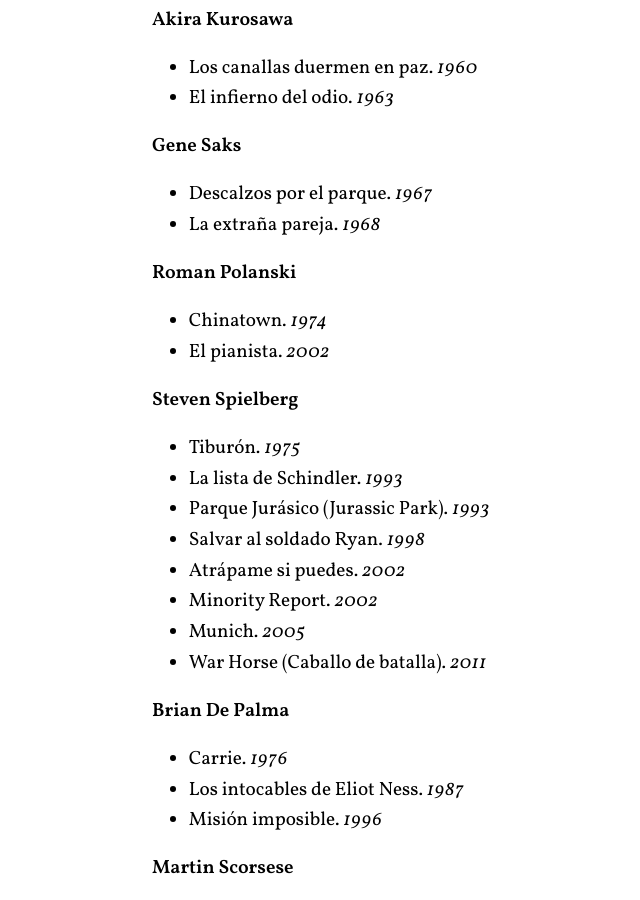
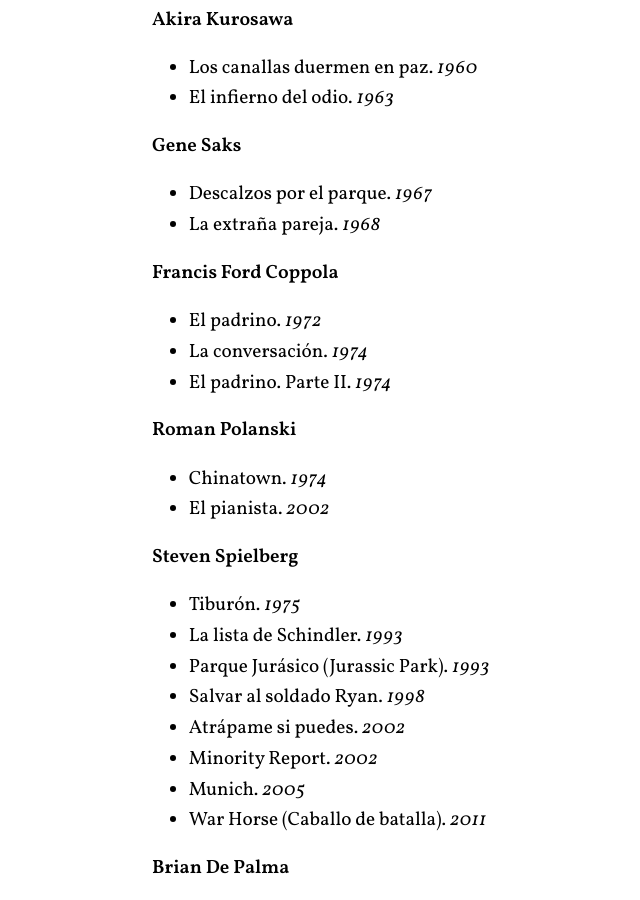
Before and after one commit to arturoherrero/arturoherrero.com, a Jekyll site: the page built from pages/directors.md, in a window 1280 px wide and 900 px high, scrolled down 3091 px. Shown: the whole window, without its empty margins (128-768 px from the left). Built offline with Jekyll 4.4.1, drawn with Linux system fonts in a browser that asks for light colours.

Commit message:
Update lists

```diff
--- a/pages/directors.md
+++ b/pages/directors.md
@@ -107,6 +107,11 @@
 ##### Gene Saks
 - Descalzos por el parque. *1967*
 - La extraña pareja. *1968*
+
+##### Francis Ford Coppola
+- El padrino. *1972*
+- La conversación. *1974*
+- El padrino. Parte II. *1974*
 
 ##### Roman Polanski
 - Chinatown. *1974*
```
Also changed, not shown: pages/books.md (+3 -0 lines), pages/movies.md (+1 -0 lines).
